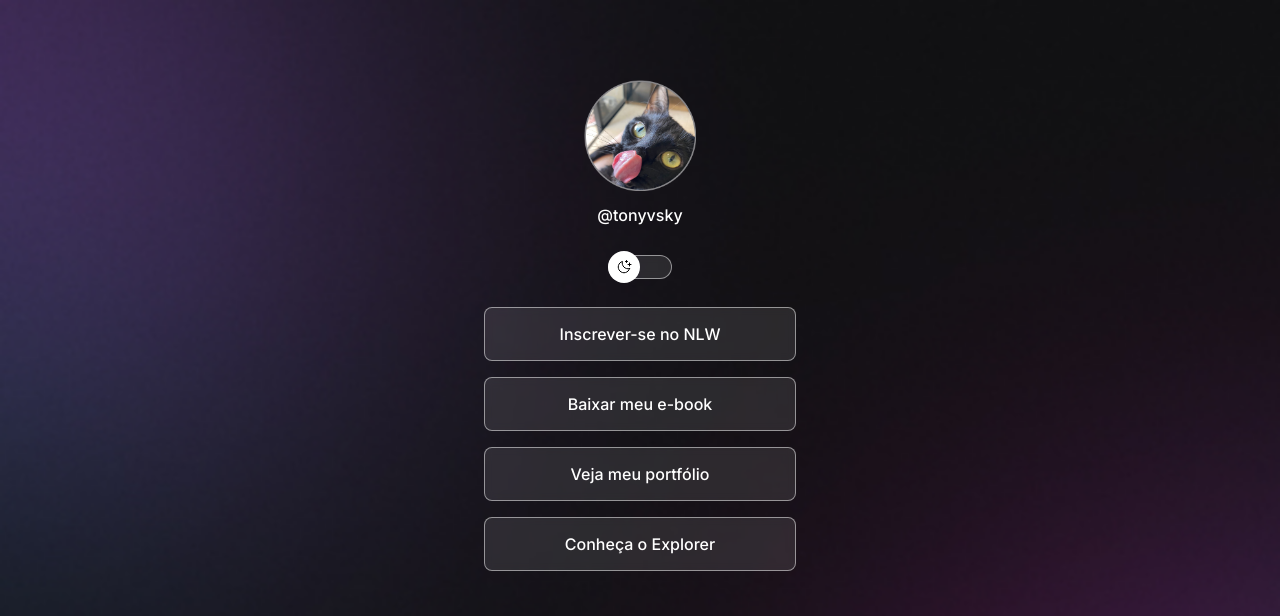
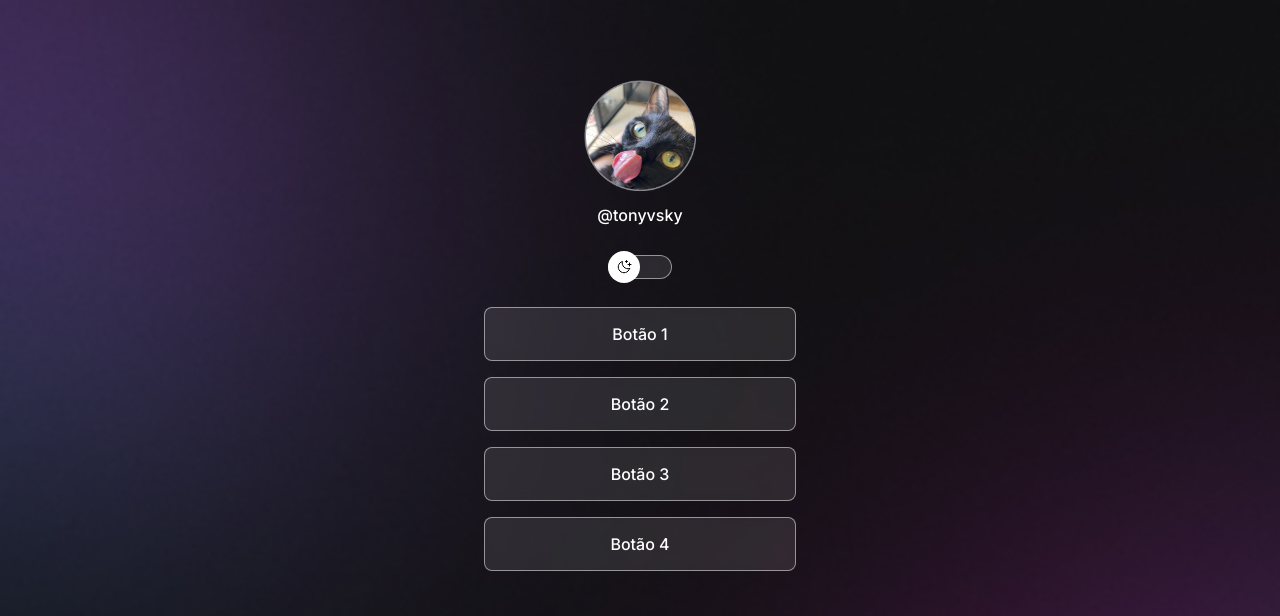
Before and after one commit to tonyvsky/Portfolio, a plain HTML site: page index.html in a window 1280 px wide. Shown: the top 616 px of the page. Drawn offline with nearby package versions, Linux system fonts and the light colour scheme.

Commit message:
:tada: initial commit

```diff
--- a/index.html
+++ b/index.html
@@ -23,16 +23,16 @@
 
         <ul>
             <li>
-                <a href="#" target="_blank">Inscrever-se no NLW</a>
+                <a href="#" target="_blank">Botão 1</a>
             </li>
             <li>
-                <a href="#" target="_blank">Baixar meu e-book</a>
+                <a href="#" target="_blank">Botão 2</a>
             </li>
             <li>
-                <a href="#" target="_blank">Veja meu portfólio</a>
+                <a href="#" target="_blank">Botão 3</a>
             </li>
             <li>
-                <a href="#" target="_blank">Conheça o Explorer</a>
+                <a href="#" target="_blank">Botão 4</a>
             </li>
         </ul>
         <div id="social-links">
```
